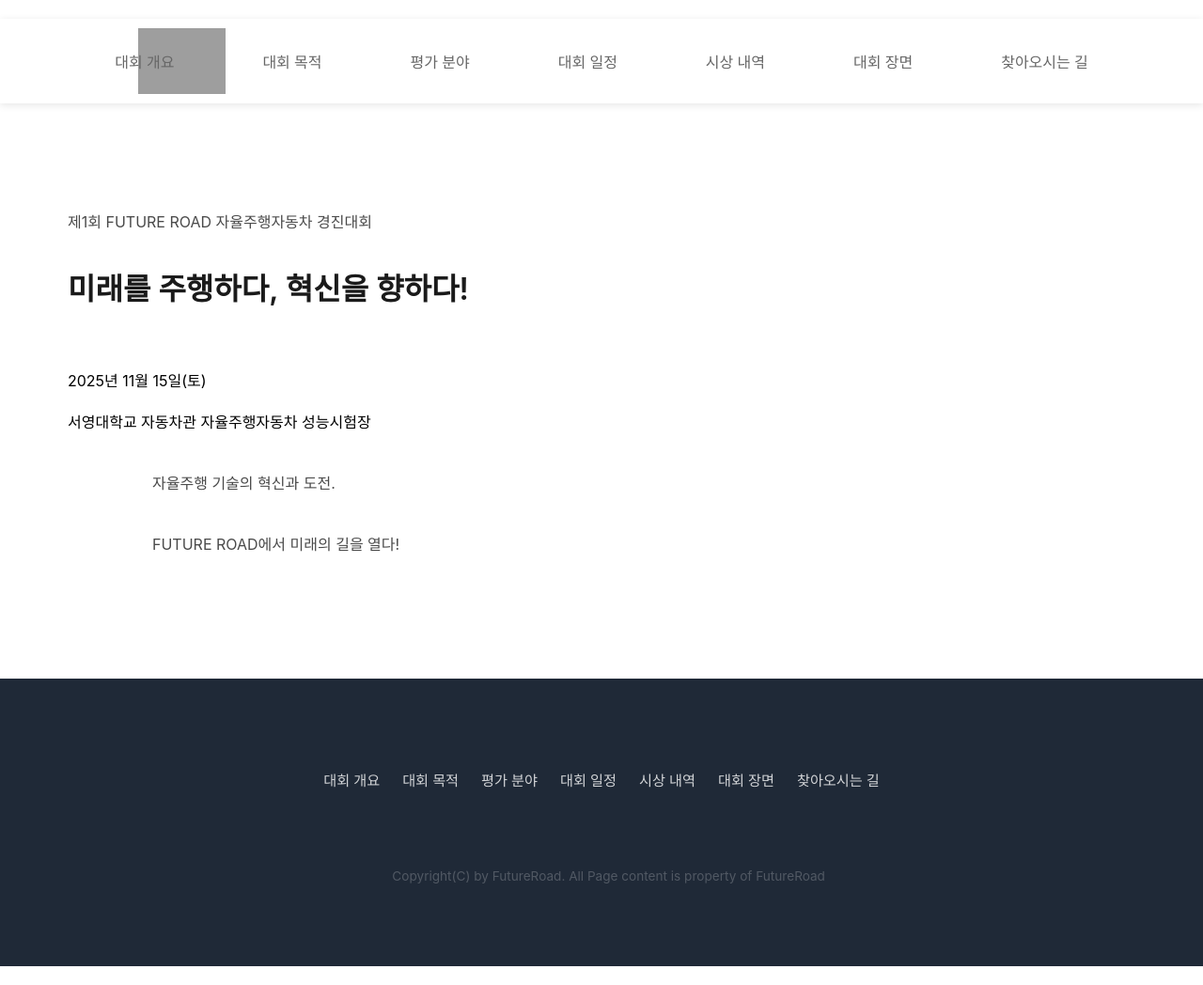
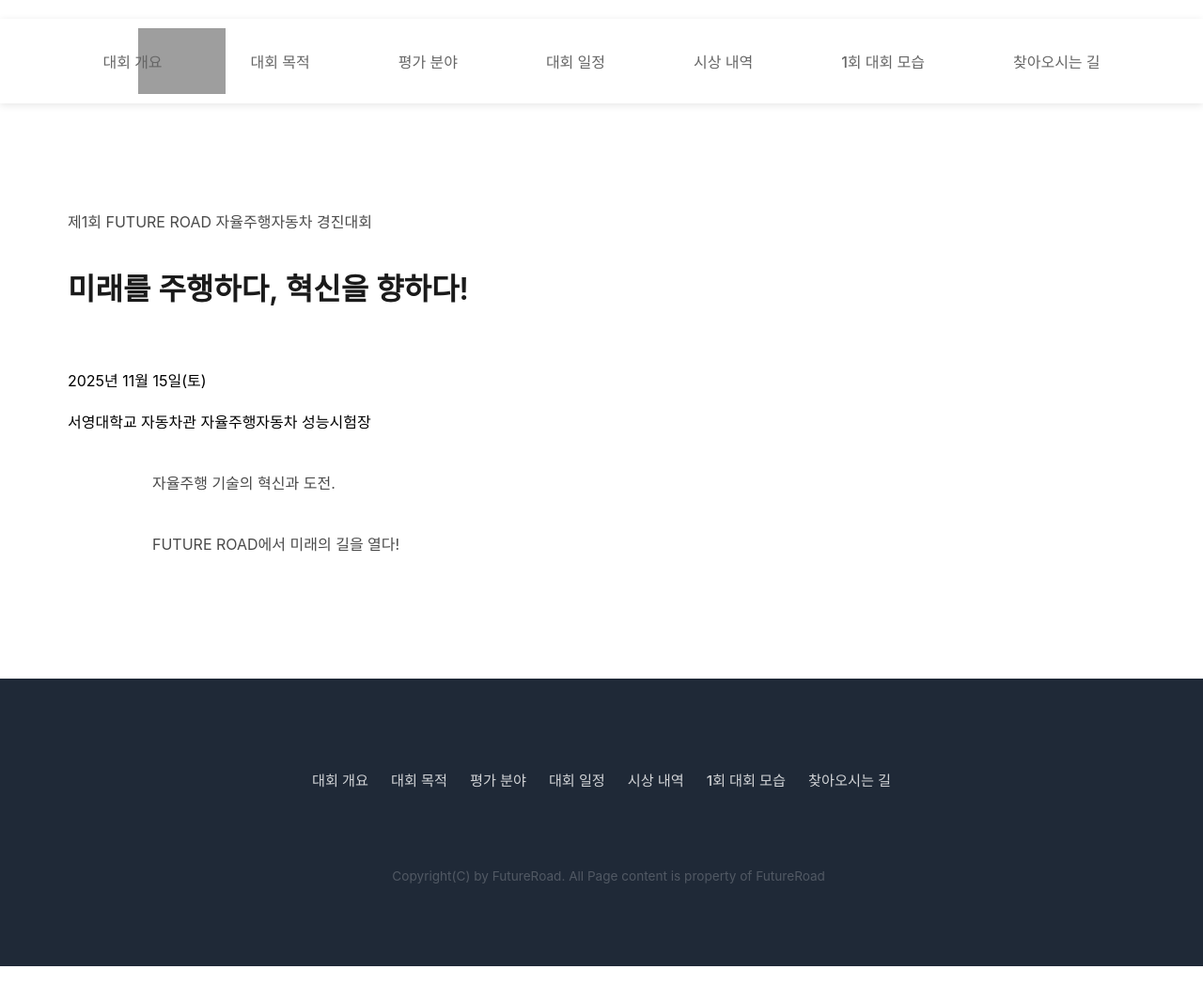
Before and after one commit to brulee07-art/FutureRoad_Web, a plain HTML site: page index.html in a window 1280 px wide. Shown: the whole page at 94% size. Drawn offline with Linux system fonts and the light colour scheme; grey boxes are pictures that could not be loaded.

Commit message:
Update index.html

```diff
--- a/index.html
+++ b/index.html
@@ -186,7 +186,7 @@
               <a href="evaluation.html" class="nav-button">평가 분야</a>
               <a href="schedule.html" class="nav-button">대회 일정</a>
               <a href="awards.html" class="nav-button">시상 내역</a>
-              <a href="gallery.html" class="nav-button">대회 장면</a>
+              <a href="gallery.html" class="nav-button">1회 대회 모습</a>
               <a href="directions.html" class="nav-button">찾아오시는 길</a>
           </nav>
     </div>
@@ -218,7 +218,7 @@
                 <a href="evaluation.html">평가 분야</a>
                 <a href="schedule.html">대회 일정</a>
                 <a href="awards.html">시상 내역</a>
-                <a href="gallery.html">대회 장면</a>
+                <a href="gallery.html">1회 대회 모습</a>
                 <a href="directions.html">찾아오시는 길</a>
             </nav>
             <div class="footer-copyright">
```
